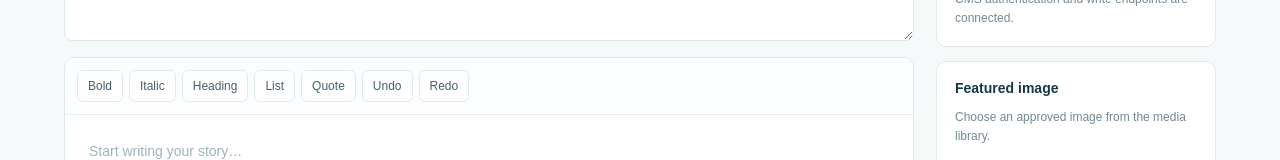
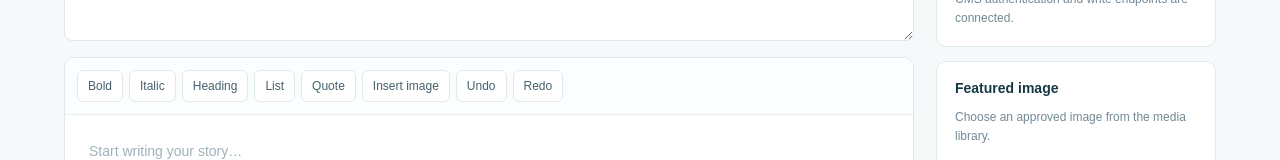
Before and after one commit to richard-mante/get-connected-ngo, a Next.js app in the folder apps/admin/: page /content/new in a window 1280 px wide. Shown: the part 384-544 px from the top of the page. Built offline with nearby package versions, Linux system fonts and the light colour scheme.

Commit message:
feat(admin): add media picker to Tiptap editor

```diff
--- a/apps/admin/src/components/ContentEditor.tsx
+++ b/apps/admin/src/components/ContentEditor.tsx
@@ -5,12 +5,14 @@ import { EditorContent, useEditor } from "@tiptap/react";
 import StarterKit from "@tiptap/starter-kit";
 import Image from "@tiptap/extension-image";
 import Placeholder from "@tiptap/extension-placeholder";
+import { MediaGallery } from "./MediaGallery";
 
 export function ContentEditor() {
   const [title, setTitle] = useState("");
   const [slug, setSlug] = useState("");
   const [summary, setSummary] = useState("");
   const [savedBody, setSavedBody] = useState("{}");
+  const [showMediaPicker, setShowMediaPicker] = useState(false);
   const editor = useEditor({
     immediatelyRender: false,
     extensions: [
@@ -45,11 +47,13 @@ export function ContentEditor() {
               <button type="button" onClick={()=>editor?.chain().focus().toggleHeading({level:2}).run()} aria-pressed={editor?.isActive("heading",{level:2})}>Heading</button>
               <button type="button" onClick={()=>editor?.chain().focus().toggleBulletList().run()} aria-pressed={editor?.isActive("bulletList")}>List</button>
               <button type="button" onClick={()=>editor?.chain().focus().toggleBlockquote().run()} aria-pressed={editor?.isActive("blockquote")}>Quote</button>
+              <button type="button" onClick={()=>setShowMediaPicker(value=>!value)} aria-expanded={showMediaPicker}>Insert image</button>
               <button type="button" onClick={()=>editor?.chain().focus().undo().run()}>Undo</button>
               <button type="button" onClick={()=>editor?.chain().focus().redo().run()}>Redo</button>
             </div>
             <EditorContent editor={editor} className="tiptap-content" />
           </div>
+          {showMediaPicker && <div className="editor-media-picker"><MediaGallery onSelect={item=>{editor?.chain().focus().setImage({src:item.url,alt:item.alt??""}).run();setShowMediaPicker(false);}} /><button type="button" className="picker-close" onClick={()=>setShowMediaPicker(false)}>Close media picker</button></div>}
           <p className="editor-note">Rich text is edited with Tiptap and represented as structured JSON. Draft persistence will be connected through the authenticated CMS API.</p>
           <details className="content-json"><summary>Editor document preview</summary><pre>{savedBody}</pre></details>
         </section>
```
